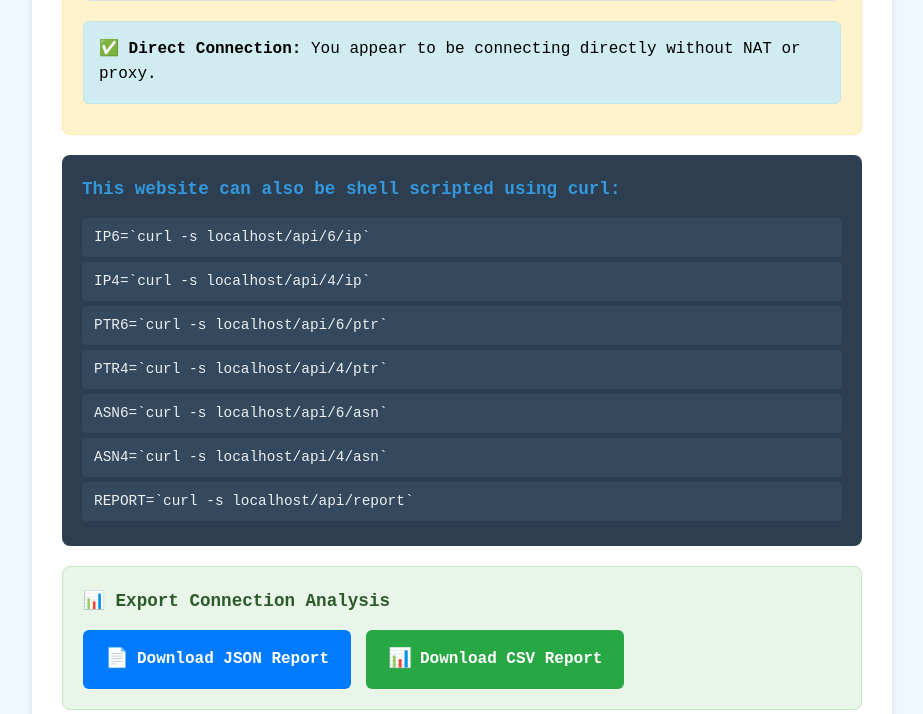
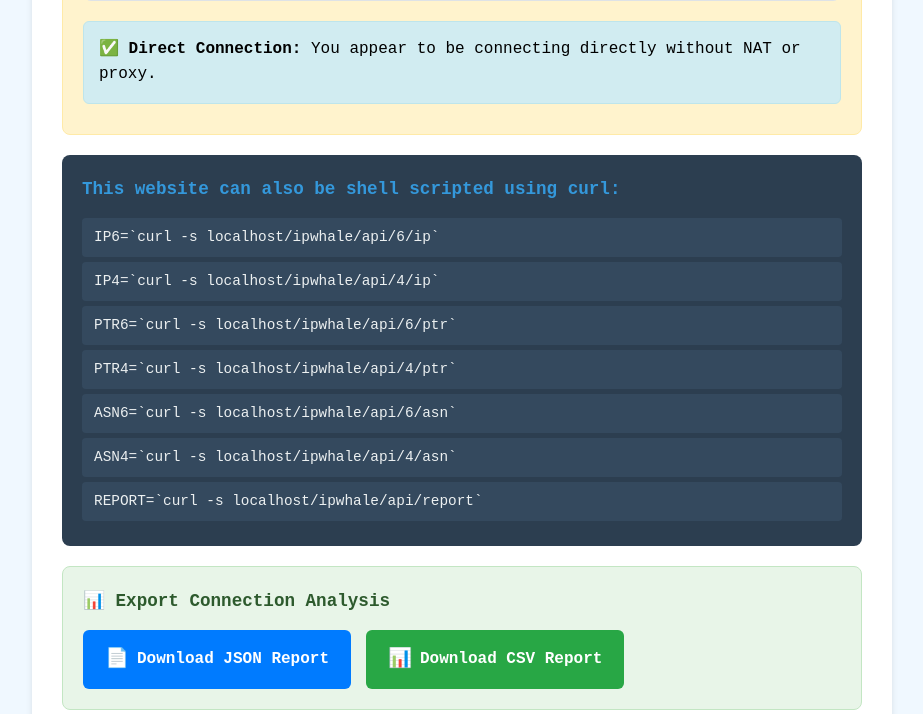
Before and after one commit to apathy-ca/tools-portal, a Flask app: page / in a window 1280 px wide. Shown: the part 1447-2161 px from the top of the page, without its empty margins (178-1101 px from the left). Run offline with Flask 3, Linux system fonts and the light colour scheme; parts of the project's set-up code (start-up, migrations or seed data) failed here and were passed over.

Commit message:
Fix curl URLs and Docker IP leak in IPWhale
- Added /ipwhale/ prefix to all curl commands for tools-portal deployment
- Fixed Docker IP leak by hiding private IPs (172.x.x.x, 10.x.x.x, 192.168.x.x)
- NAT Internal IP now shows 'Unknown' instead of Docker infrastructure IPs
- Curl commands now work correctly: curl -s host/ipwhale/api/report
- Prevents infrastructure details from being exposed to users
- Maintains security while providing accurate NAT detection

```diff
--- a/tools/ipwhale/app/main.py
+++ b/tools/ipwhale/app/main.py
@@ -163,14 +163,19 @@ def get_client_info():
     nat_info = {}
 
     # Only detect NAT if we have proxy headers AND the IPs are different
+    # Also avoid showing Docker internal IPs (172.x.x.x, 10.x.x.x, 192.168.x.x)
     if forwarded_for or real_ip:
-        # Check if the forwarded IP is different from remote_addr
         forwarded_ip = (forwarded_for.split(',')[0].strip() if forwarded_for else real_ip)
         if forwarded_ip and forwarded_ip != remote_addr:
+            # Check if remote_addr is a private/Docker IP that we shouldn't expose
+            is_docker_ip = (remote_addr.startswith('172.') or
+                           remote_addr.startswith('10.') or
+                           remote_addr.startswith('192.168.'))
+
             nat_detected = True
             nat_info = {
                 'detected': True,
-                'remote_addr': remote_addr,
+                'remote_addr': 'Unknown' if is_docker_ip else remote_addr,
                 'forwarded_for': forwarded_for,
                 'real_ip': real_ip,
                 'explanation': 'Client is behind NAT/proxy - multiple IP addresses detected'
--- a/tools/ipwhale/app/templates/index.html
+++ b/tools/ipwhale/app/templates/index.html
@@ -476,13 +476,13 @@
 
         <div class="curl-section">
             <div class="curl-title">This website can also be shell scripted using curl:</div>
-            <div class="curl-command">IP6=`curl -s {{ request.host }}/api/6/ip`</div>
-            <div class="curl-command">IP4=`curl -s {{ request.host }}/api/4/ip`</div>
-            <div class="curl-command">PTR6=`curl -s {{ request.host }}/api/6/ptr`</div>
-            <div class="curl-command">PTR4=`curl -s {{ request.host }}/api/4/ptr`</div>
-            <div class="curl-command">ASN6=`curl -s {{ request.host }}/api/6/asn`</div>
-            <div class="curl-command">ASN4=`curl -s {{ request.host }}/api/4/asn`</div>
-            <div class="curl-command">REPORT=`curl -s {{ request.host }}/api/report`</div>
+            <div class="curl-command">IP6=`curl -s {{ request.host }}/ipwhale/api/6/ip`</div>
+            <div class="curl-command">IP4=`curl -s {{ request.host }}/ipwhale/api/4/ip`</div>
+            <div class="curl-command">PTR6=`curl -s {{ request.host }}/ipwhale/api/6/ptr`</div>
+            <div class="curl-command">PTR4=`curl -s {{ request.host }}/ipwhale/api/4/ptr`</div>
+            <div class="curl-command">ASN6=`curl -s {{ request.host }}/ipwhale/api/6/asn`</div>
+            <div class="curl-command">ASN4=`curl -s {{ request.host }}/ipwhale/api/4/asn`</div>
+            <div class="curl-command">REPORT=`curl -s {{ request.host }}/ipwhale/api/report`</div>
         </div>
 
         <div class="export-section">
```
